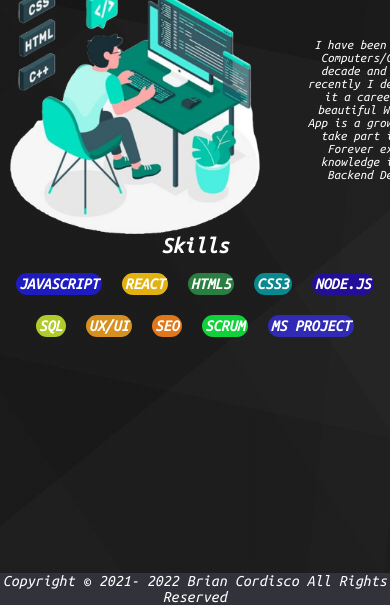
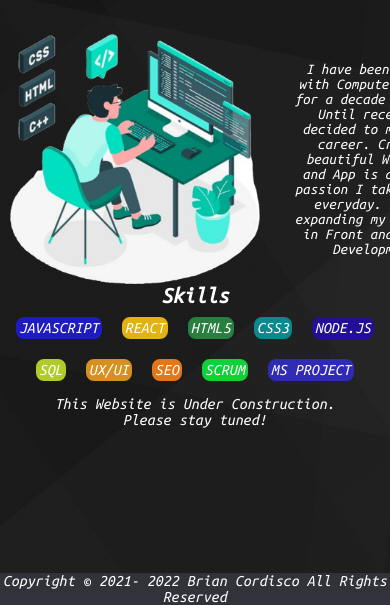
Before and after one commit to desiredstate2021/Landing-Page, a plain HTML site: page index.html in a window 390 px wide. Shown: the part 239-844 px from the top of the page. Drawn offline with Linux system fonts and the light colour scheme; a web font is replaced by a local one.

Commit message:
Fixed Responsivness and Added font styles

```diff
--- a/index.html
+++ b/index.html
@@ -4,15 +4,9 @@
 <head>
     <meta charset="UTF-8" />
     <meta http-equiv="X-UA-Compatible" content="IE=edge" />
-    <!-- Always Include this In Your HTML -->
     <meta name="viewport" content="width=device-width, initial-scale=1.0" />
     <link rel="stylesheet" href="style.css" />
     <link rel="stylesheet" href="queries.css" />
-    <!-- <link rel="preconnect" href="https://fonts.googleapis.com" />
-    <link rel="preconnect" href="https://fonts.gstatic.com" crossorigin />
-    <link rel="preconnect" href="https://fonts.googleapis.com">
-    <link rel="preconnect" href="https://fonts.gstatic.com" crossorigin>
-    <link rel="preconnect" href="https://fonts.googleapis.com"> -->
     <link rel="preconnect" href="https://fonts.gstatic.com" crossorigin>
     <link href="https://fonts.googleapis.com/css2?family=Edu+VIC+WA+NT+Beginner:wght@700&family=Ubuntu+Mono:ital@1&display=swap" rel="stylesheet">
     <title>Hi! I'm Brian</title>
@@ -26,8 +20,7 @@
 
                 <div class="flex-container-1">
                     <a href="BrianCV.pdf" class="resume">Resume/CV</a> |
-                    <a href="https://www.linkedin.com/in/brian-cordisco-500250205/" class="linkedin"><img alt="Linkedin" src="/images/icons8-linkedin.svg" />
-                    </a>
+                    <a href="https://www.linkedin.com/in/brian-cordisco-500250205/" class="linkedin"><img alt="Linkedin" src="/images/icons8-linkedin.svg" /></a>
                     <a href="https://github.com/desiredstate2021" class="github"><img alt="github" src="/images/icons8-github.svg" /></a>
                     <a href="https://twitter.com/BrianCordisco" class="twitter"><img alt="twitter" src="/images/icons8-twitter.svg" /></a>
                 </div>
@@ -71,6 +64,10 @@
                 <li class="skill-10">MS PROJECT</li>
             </ul>
         </div>
+
+        <div class="under-construction">
+            <p>This Website is Under Construction. <br> Please stay tuned!</p>
+        </div>
         <!-- <div class="weather-app">
             <div class="weather">
                 <h2>What's the weather like in your City?</h2>
--- a/queries.css
+++ b/queries.css
@@ -9,22 +9,16 @@ Instead, 1rem = 1em = 16px */
     .bio {
         width: 480px;
         background-color: transparent;
-        /* gap: 0.625rem; */
     }
     .bio-2 {
-        font-size: small;
+        font-size: 15px;
         text-align: center;
-        align-self: center;
         font-family: 'Ubuntu Mono', monospace;
         color: white;
         width: 200px;
-        padding-left: 25px;
+        padding-right: 20px;
     }
     .title {
-        /* display: flex;
-        flex-wrap: wrap;
-        justify-content: center;
-        align-items: center; */
         color: white;
         font-family: 'Ubuntu Mono', monospace;
         font-size: 3.25rem;
@@ -34,7 +28,7 @@ Instead, 1rem = 1em = 16px */
         display: flex;
         justify-content: center;
         color: white;
-        padding-bottom: 1rem;
+        padding-bottom: .6rem;
         font-family: 'Ubuntu Mono', monospace;
         font-size: 0.9375rem;
     }
@@ -48,9 +42,13 @@ Instead, 1rem = 1em = 16px */
         font-size: 1rem;
         justify-content: flex-start;
         color: white;
-        font-family: 'Courier New', Courier, monospace;
+        font-family: 'Ubuntu Mono', monospace;
     }
-    .skills {
-        padding-bottom: 1rem;
+    .skills {}
+    .under-construction {
+        font-family: 'Ubuntu Mono', monospace;
+        color: white;
+        text-align: center;
+        margin-top: 15px;
     }
 }
--- a/style.css
+++ b/style.css
@@ -6,7 +6,7 @@
 
 body,
 html {
-    overflow: scroll;
+    overflow: hidden;
     background-repeat: no-repeat;
     background-attachment: fixed;
     background-image: linear-gradient(12deg, rgba(193, 193, 193, 0.05) 0%, rgba(193, 193, 193, 0.05) 2%, rgba(129, 129, 129, 0.05) 2%, rgba(129, 129, 129, 0.05) 27%, rgba(185, 185, 185, 0.05) 27%, rgba(185, 185, 185, 0.05) 66%, rgba(83, 83, 83, 0.05) 66%, rgba(83, 83, 83, 0.05) 100%), linear-gradient(321deg, rgba(240, 240, 240, 0.05) 0%, rgba(240, 240, 240, 0.05) 13%, rgba(231, 231, 231, 0.05) 13%, rgba(231, 231, 231, 0.05) 34%, rgba(139, 139, 139, 0.05) 34%, rgba(139, 139, 139, 0.05) 71%, rgba(112, 112, 112, 0.05) 71%, rgba(112, 112, 112, 0.05) 100%), linear-gradient(236deg, rgba(189, 189, 189, 0.05) 0%, rgba(189, 189, 189, 0.05) 47%, rgba(138, 138, 138, 0.05) 47%, rgba(138, 138, 138, 0.05) 58%, rgba(108, 108, 108, 0.05) 58%, rgba(108, 108, 108, 0.05) 85%, rgba(143, 143, 143, 0.05) 85%, rgba(143, 143, 143, 0.05) 100%), linear-gradient(96deg, rgba(53, 53, 53, 0.05) 0%, rgba(53, 53, 53, 0.05) 53%, rgba(44, 44, 44, 0.05) 53%, rgba(44, 44, 44, 0.05) 82%, rgba(77, 77, 77, 0.05) 82%, rgba(77, 77, 77, 0.05) 98%, rgba(8, 8, 8, 0.05) 98%, rgba(8, 8, 8, 0.05) 100%), linear-gradient(334deg, hsl(247, 0%, 2%), hsl(247, 0%, 2%));
@@ -34,9 +34,8 @@ html {
 
 .flex-container-1 {
     display: flex;
-    -moz-box-align: center;
     align-items: center;
-    gap: 0.625rem;
+    gap: 0.225rem;
 }
 
 a:hover {
@@ -52,6 +51,7 @@ a:hover {
     font-family: 'Ubuntu Mono', monospace;
     font-size: 6.25rem;
     flex-direction: column;
+    margin-bottom: 50px;
 }
 
 .footer {
@@ -93,12 +93,10 @@ a:hover {
     /* font-weight: bold; */
     color: white;
     width: 375px;
-    padding-left: 25px;
+    padding-left: 15px;
 }
 
-.skills {
-    padding-bottom: 1.563rem;
-}
+.skills {}
 
 .skills-ul {
     display: flex;
@@ -109,14 +107,13 @@ a:hover {
     list-style: none;
     color: white;
     font-family: 'Ubuntu Mono', monospace;
-    font-weight: bolder;
 }
 
 .skills-heading {
     display: flex;
     justify-content: center;
     color: white;
-    padding-bottom: 1rem;
+    padding-bottom: .6rem;
     font-family: 'Ubuntu Mono', monospace;
     font-size: 1.875rem;
 }
@@ -124,87 +121,76 @@ a:hover {
 .skill-1 {
     border-style: solid;
     border-color: rgb(30, 27, 192);
-    border-radius: 1.563rem;
+    border-radius: .5rem;
     background-color: rgb(30, 27, 192);
 }
 
 .skill-2 {
     border-style: solid;
     border-color: rgb(226, 178, 18);
-    border-radius: 1.563rem;
+    border-radius: .5rem;
     background-color: rgb(226, 178, 18);
 }
 
 .skill-3 {
     border-style: solid;
     border-color: rgb(40, 127, 63);
-    border-radius: 1.563rem;
+    border-radius: .5rem;
     background-color: rgb(40, 127, 63);
 }
 
 .skill-4 {
     border-style: solid;
     border-color: rgb(8, 137, 142);
-    border-radius: 1.563rem;
+    border-radius: .5rem;
     background-color: rgb(8, 137, 142);
 }
 
 .skill-5 {
     border-style: solid;
     border-color: rgb(35, 15, 151);
-    border-radius: 1.563rem;
+    border-radius: .5rem;
     background-color: rgb(35, 15, 151);
 }
 
 .skill-6 {
     border-style: solid;
     border-color: rgb(176, 203, 42);
-    border-radius: 1.563rem;
+    border-radius: .5rem;
     background-color: rgb(176, 203, 42);
 }
 
 .skill-7 {
     border-style: solid;
     border-color: rgb(213, 144, 32);
-    border-radius: 1.563rem;
+    border-radius: .5rem;
     background-color: rgb(213, 144, 32);
 }
 
 .skill-8 {
     border-style: solid;
     border-color: rgb(225, 119, 27);
-    border-radius: 1.563rem;
+    border-radius: .5rem;
     background-color: rgb(225, 119, 27);
 }
 
 .skill-9 {
     border-style: solid;
     border-color: rgb(17, 209, 59);
-    border-radius: 1.563rem;
+    border-radius: .5rem;
     background-color: rgb(17, 209, 59);
 }
 
 .skill-10 {
     border-style: solid;
     border-color: rgb(49, 42, 180);
-    border-radius: 1.563rem;
+    border-radius: .5rem;
     background-color: rgb(49, 42, 180);
 }
 
-.weather {
+.under-construction {
+    font-family: 'Ubuntu Mono', monospace;
     color: white;
-    font-family: "Smooch", cursive;
-    font-size: 1.875rem;
+    text-align: center;
+    margin-top: 15px;
 }
-
-.weather-app {
-    text-align: center;
-    padding-top: 6.25rem;
-    padding-bottom: 6.25rem;
-}
-
-.form {
-    color: white;
-    font-family: 'Courier New', Courier, monospace;
-    font-weight: bolder;
-}
```
